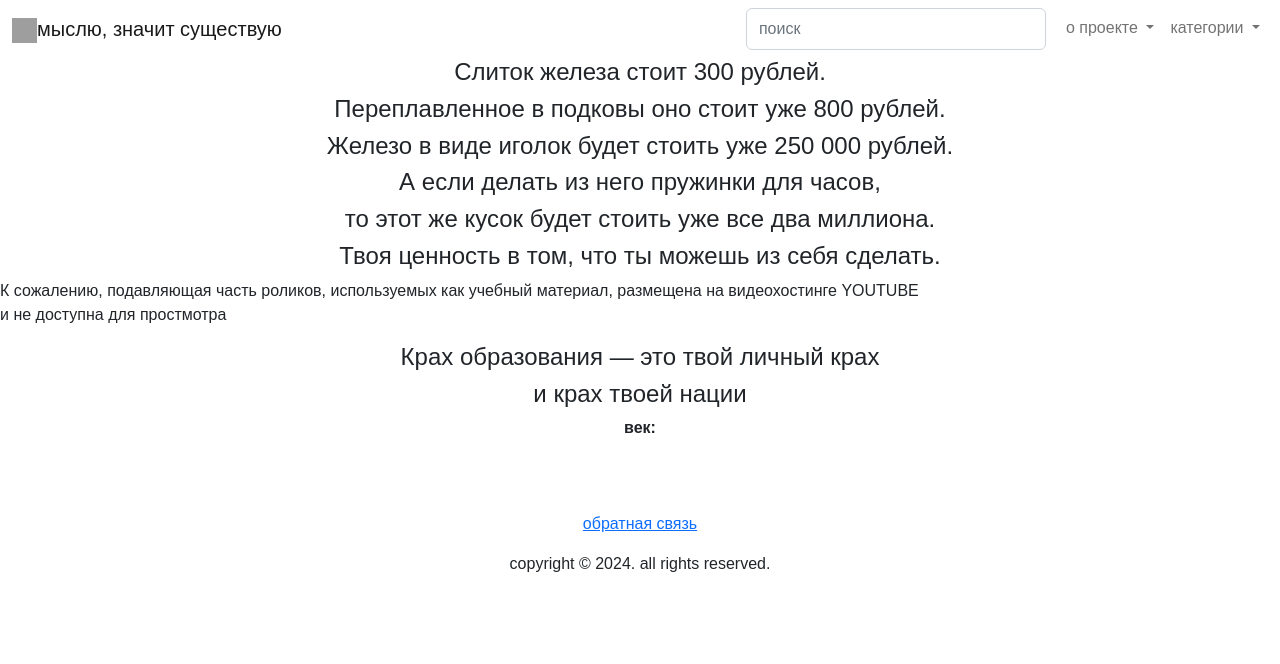
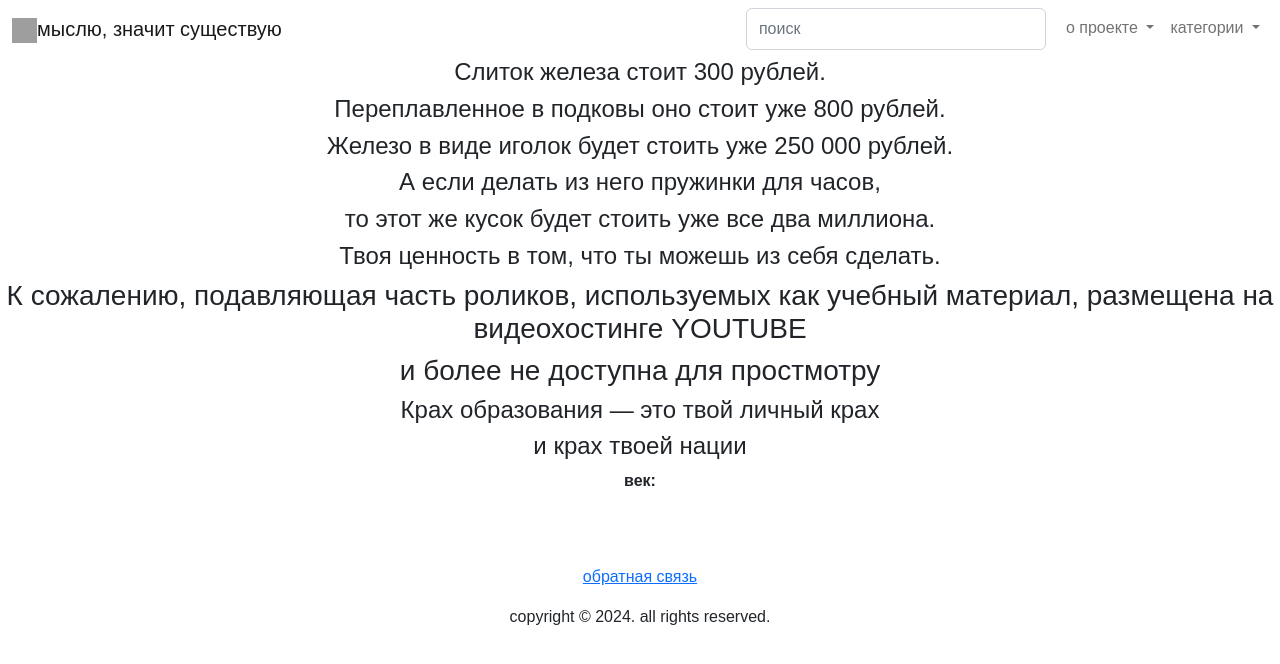
Before and after one commit to Ark005/edu, a Django app: page / in a window 1280 px wide. Shown: the top 664 px of the page. Run offline with Django 4.2, Linux system fonts and the light colour scheme; data that the repository does not hold is empty; parts of the project's set-up code (start-up, migrations or seed data) failed here and were passed over; grey boxes are pictures that could not be loaded.

Commit message:
Base seo v1

```diff
--- a/backend/web/templates/index.html
+++ b/backend/web/templates/index.html
@@ -13,8 +13,8 @@
                             <h4>Твоя ценность в том, что ты можешь из себя сделать.</h4>
     </center>
 
-К сожалению, подавляющая часть роликов, используемых как учебный материал, размещена на видеохостинге YOUTUBE
-    <p> и не доступна для простмотра</p>
+<center><h3> К сожалению, подавляющая часть роликов, используемых как учебный материал, размещена на видеохостинге YOUTUBE
+    <h3> и более не доступна для простмотру</h3>
     <center>
     {% comment %}    <h4> Уничтожение любой нации не требует атомных бомб
             <h4> или использования ракет дальнего радиуса действия.
```
